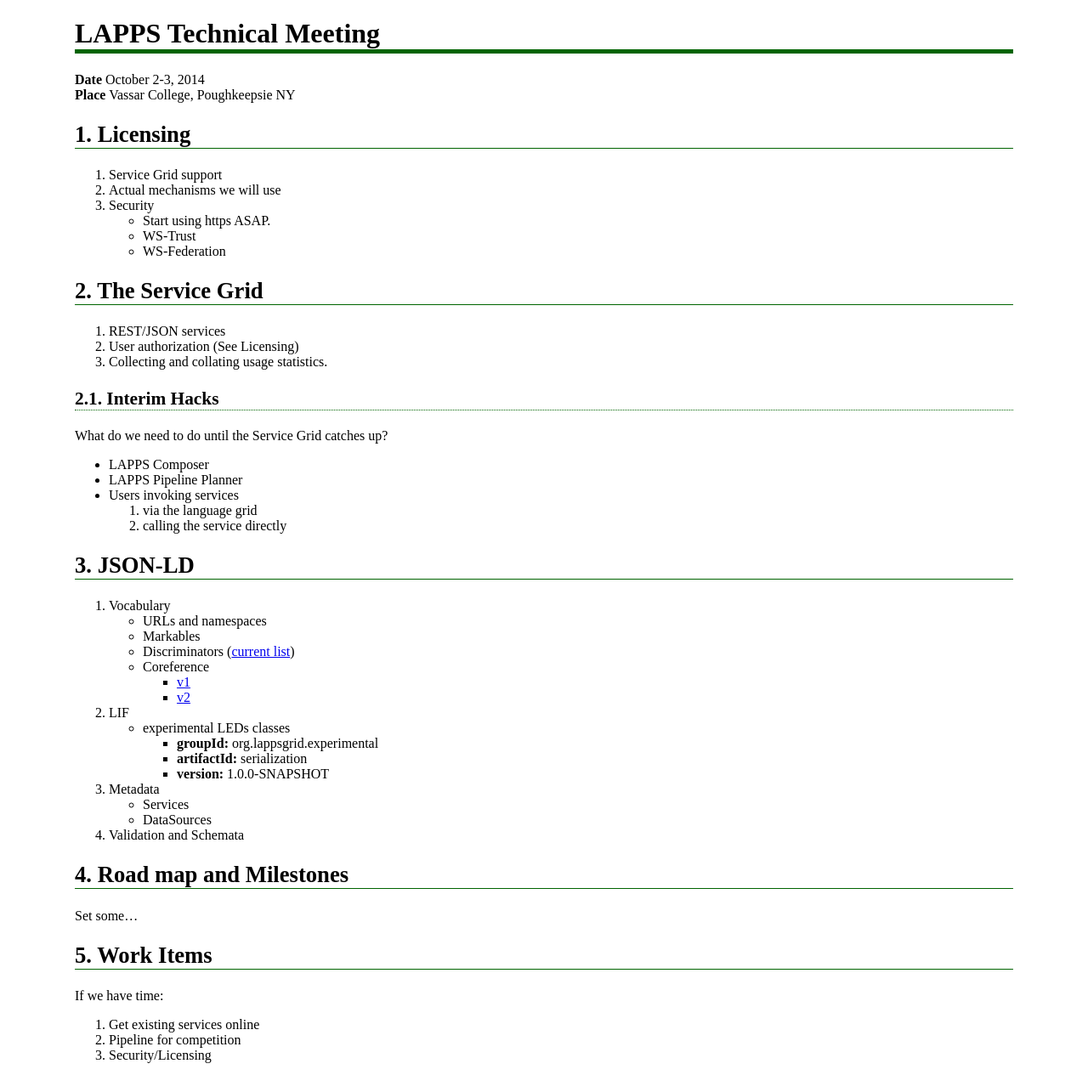
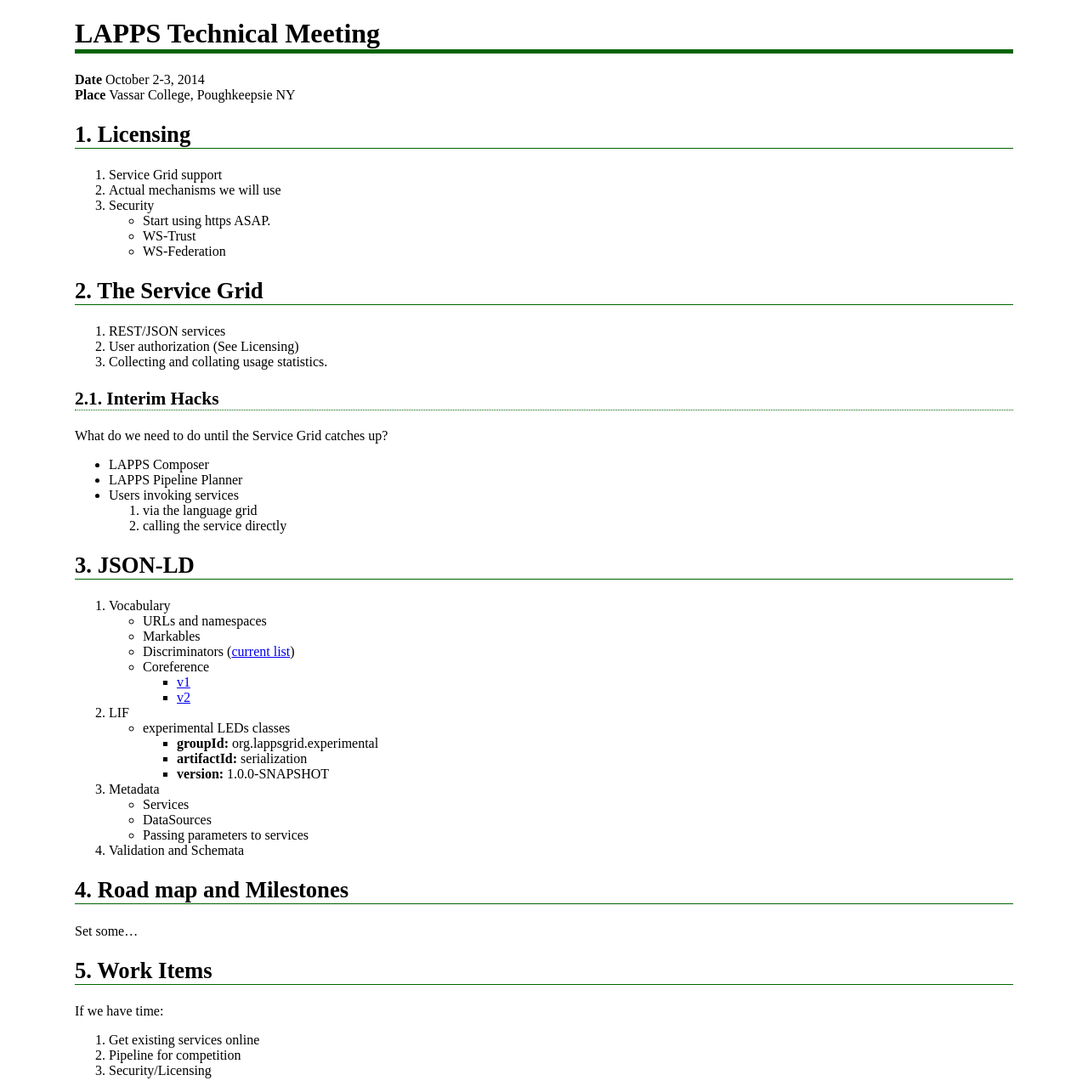
Before and after one commit to lapps/lapps.github.io, a Jekyll site: the page built from TechMeeting2014-10-02.md, in a window 1280 px wide. Shown: the whole page at 85% size. Built offline with Jekyll 4.4.1, drawn with Linux system fonts in a browser that asks for light colours.

Commit message:
Added bit about parameter passing to services

```diff
--- a/TechMeeting2014-10-02.md
+++ b/TechMeeting2014-10-02.md
@@ -45,6 +45,7 @@
 1. Metadata
 	* Services
 	* DataSources
+	* Passing parameters to services
 1. Validation and Schemata
 
 
```
